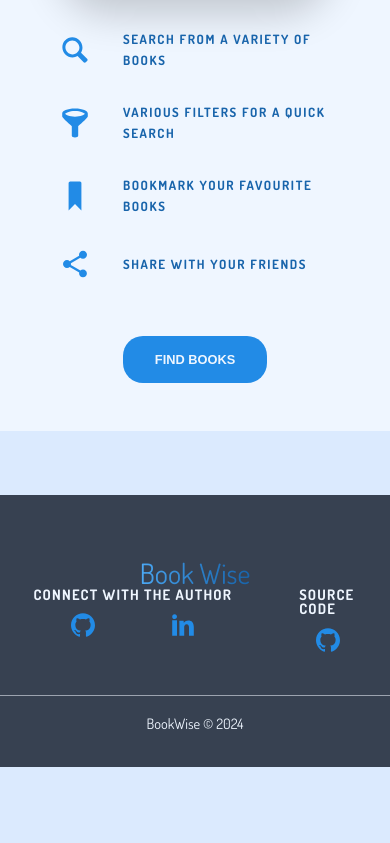
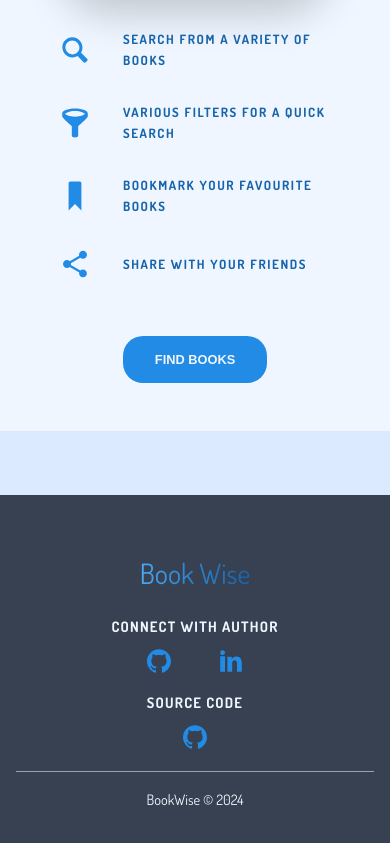
Before and after one commit to Pranav-Patani/Shelf-Share, a website built with Parcel: page index.html in a window 390 px wide. Shown: the part 2466-3309 px from the top of the page. Before the commit the page ends 3233 px from the top, so only its background shows below. Built offline with nearby package versions, Linux system fonts and the light colour scheme.

Commit message:
feat: add responsiveness to footer

```diff
--- a/index.html
+++ b/index.html
@@ -205,7 +205,7 @@
       <div class="footer__heading heading-2">Book Wise</div>
       <div class="footer__social-links">
         <div class="footer__social-links__author">
-          <h4 class="heading-4--white">Connect with the author</h4>
+          <h4 class="heading-4--white">Connect with author</h4>
           <div class="footer__social-links__author__links">
             <a href="https://github.com/Pranav-Patani" target="_blank"
               ><svg>
--- a/src/sass/layouts/_footer.scss
+++ b/src/sass/layouts/_footer.scss
@@ -1,23 +1,54 @@
 .footer {
   background-color: var(--color-gray-dark);
-  padding: 8rem 0 4rem;
+  padding: 8rem 2rem;
   display: flex;
   flex-direction: column;
 
   &__heading {
     align-self: center;
+    margin-bottom: 4rem;
   }
 
   &__social-links {
     display: flex;
     justify-content: space-around;
-    padding-bottom: 4cap;
+    padding-bottom: 4rem;
     border-bottom: 1px solid var(--color-gray-light);
 
+    @include respond(tab-land) {
+      justify-content: space-between;
+      padding: 0 12rem 4rem 8rem;
+    }
+
+    @include respond(tab-port) {
+      padding: 0 8rem 4rem;
+    }
+
+    @include respond(phone) {
+      padding: 0 0 2rem;
+      flex-direction: column;
+      align-content: center;
+    }
+
     &__author {
+      text-align: center;
+
+      @include respond(phone) {
+        padding-bottom: 2rem;
+
+        & h4 {
+          margin-bottom: 0.5rem;
+        }
+      }
+
       &__links {
         display: flex;
         justify-content: space-around;
+
+        @include respond(phone) {
+          width: 40%;
+          margin: 0 auto;
+        }
 
         & a {
           & svg {
@@ -34,7 +65,12 @@
       display: flex;
       flex-direction: column;
       align-items: center;
-      flex: 0.3 0 0;
+
+      @include respond(phone) {
+        & h4 {
+          margin-bottom: 0.5rem;
+        }
+      }
 
       & a {
         & svg {
```
